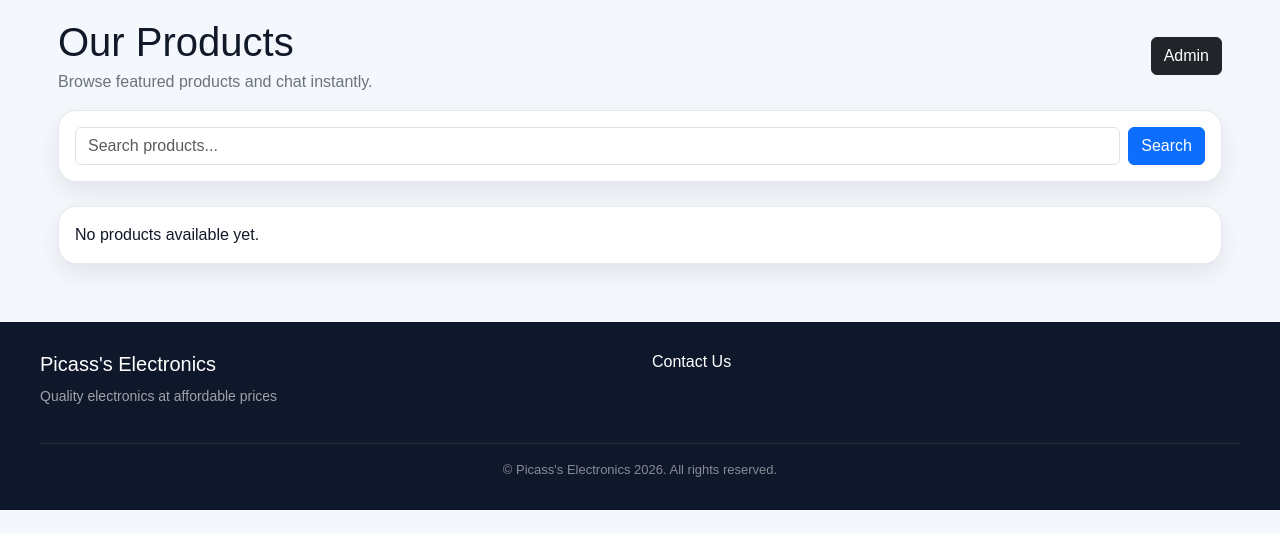
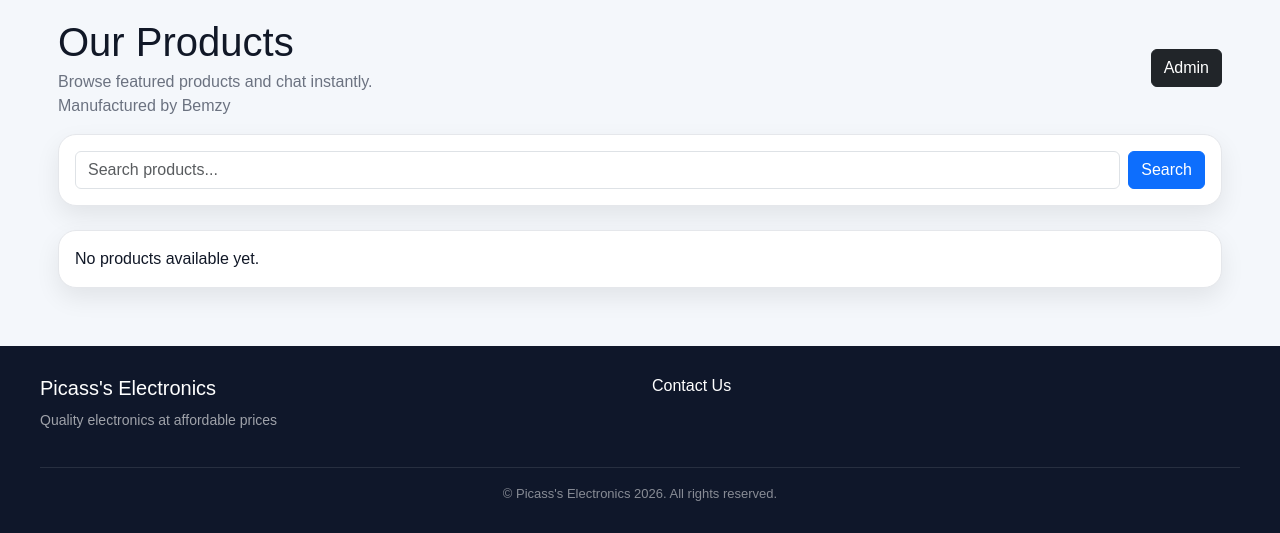
Before and after one commit to firstmeetemmanuel-maker/flask-app, a Flask app: page / in a window 1280 px wide. Shown: the part 70-603 px from the top of the page. Run offline with Flask 3, Linux system fonts and the light colour scheme; data that the repository does not hold is empty.

Commit message:
Add manufacturer information to products section

```diff
--- a/templates/index.html
+++ b/templates/index.html
@@ -5,6 +5,7 @@
   <div>
     <h1 class="mb-1">Our Products</h1>
     <p class="muted mb-0">Browse featured products and chat instantly.</p>
+    <p class="muted mb-0">Manufactured by Bemzy</p>
   </div>
   <div class="d-flex gap-2">
     <a class="btn btn-dark" href="{{ url_for('admin_login') }}">Admin</a>
```
